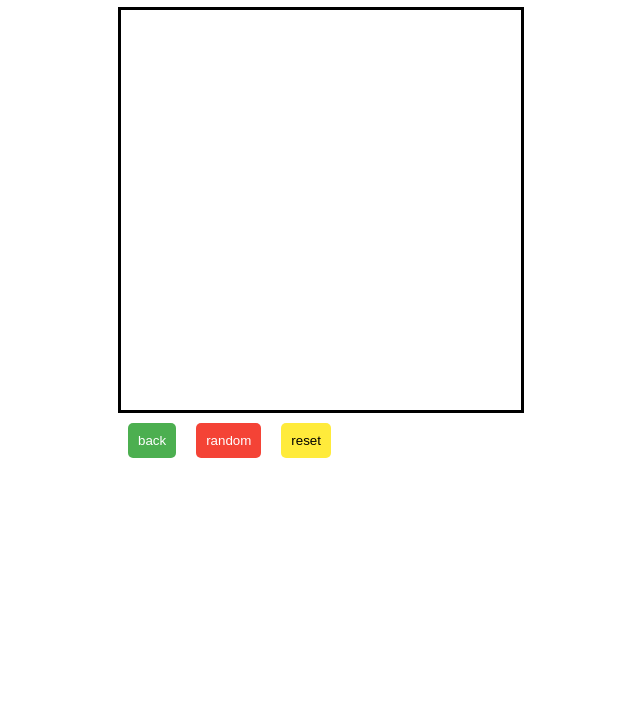
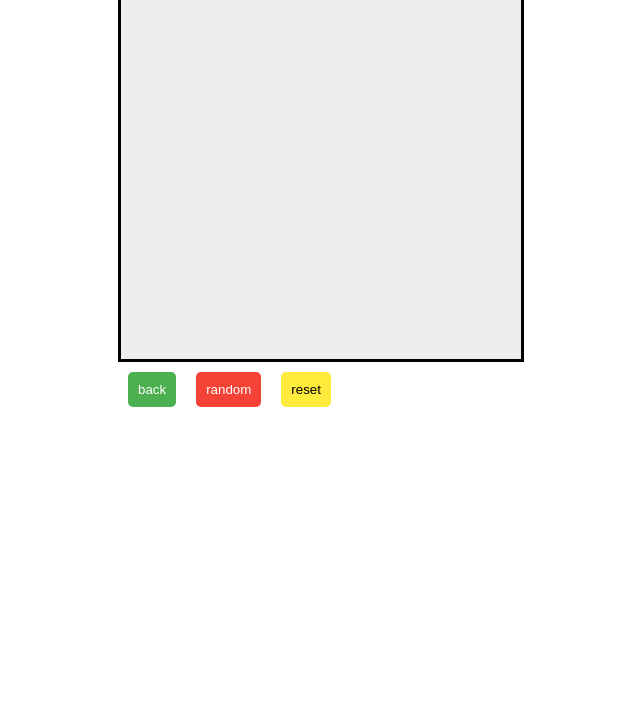
Before and after one commit to herculeskan/odin-etch-a-sketch, a plain HTML site: page index.html in a window 1280 px wide. Shown: the part 81-800 px from the top of the page, without its empty margins (319-959 px from the left). Drawn offline with Linux system fonts and the light colour scheme.

Commit message:
falta agregar el js, queda pendiente

```diff
--- a/index.html
+++ b/index.html
@@ -5,18 +5,19 @@
     <meta name="viewport" content="width=device-width, initial-scale=1.0" />
     <link rel="stylesheet" href="styles.css" />
     <title>SketchOrama</title>
+    <script src="main.js"></script>
   </head>
   <body>
     <header><h1>Sckecthorama</h1></header>
     <section>
-      <div class="board">
+
         <!--este es el aparato -->
-      </div>
+ <canvas id="myCanvas"></canvas>
       <div class="botones">
         <!--este es el aparato -->
-        <button class="boton">back</button>
-        <button class="boton">random</button>
-        <button class="boton">reset</button>
+        <button class="boton" id="back">back</button>
+        <button class="boton" id="random">random</button>
+        <button class="boton" id="reset">reset</button>
       </div>
     </section>
   </body>
--- a/main.js
+++ b/main.js
@@ -1,3 +1,8 @@
-document.addEventListener('DOMContentLoaded',function(){
-  console.log("hi")
-})
+// se necesitan 3 acciones
+// 1.cada vez que se pase el click por el cuadro .board tiene que dibujar algo  (event listener)
+// 2. con el boton que dice back tiene que borrar lo que se dibujo
+//3. con el boton que dice random tiene que cambiar el color del dibujo
+//4. con el boton que dice reset tiene que borrar todo
+
+var canvas = document.getElementById("myCanvas");
+var ctx = canvas.getContext("2d");
--- a/styles.css
+++ b/styles.css
@@ -41,9 +41,18 @@ body {
   background-color: #ffeb3b;
   color: black;
 }
-.board {
+#myCanvas {
   width: 400px;
   height: 400px;
   display: grid;
   border: solid black;
 }
+* {
+  padding: 0;
+  margin: 0;
+}
+canvas {
+  background: #eee;
+  display: block;
+  margin: 0 auto;
+}
```
